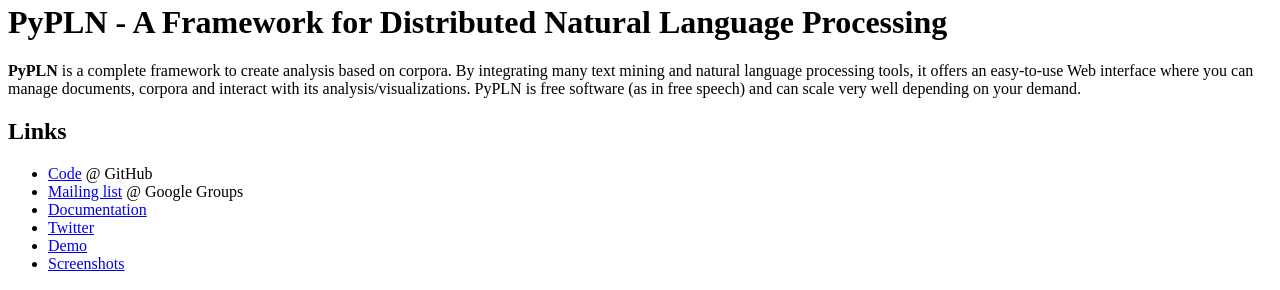
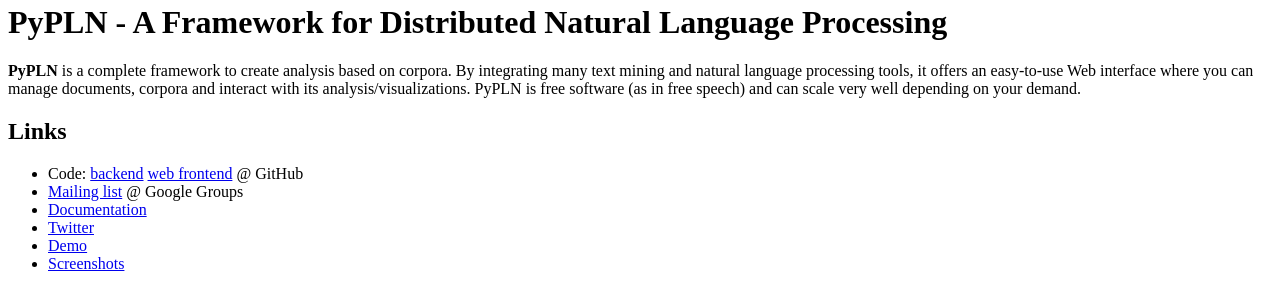
Before and after one commit to NAMD/pypln.org, a plain HTML site: page index.html in a window 1280 px wide. Shown: the part 152-442 px from the top of the page. Drawn offline with Linux system fonts and the light colour scheme.

Commit message:
Include links to the new repositories on github

```diff
--- a/index.html
+++ b/index.html
@@ -34,7 +34,8 @@
 
     <h2>Links</h2>
     <ul>
-      <li> <a href="https://github.com/NAMD/pypln">Code</a> @ GitHub</li>
+      <li>Code: <a href="https://github.com/NAMD/pypln.backend">backend</a> <a
+          href="https://github.com/NAMD/pypln.web">web frontend</a> @ GitHub</li>
       <li>
         <a href="http://groups.google.com/group/pypln">Mailing list</a> @
         Google Groups
```
